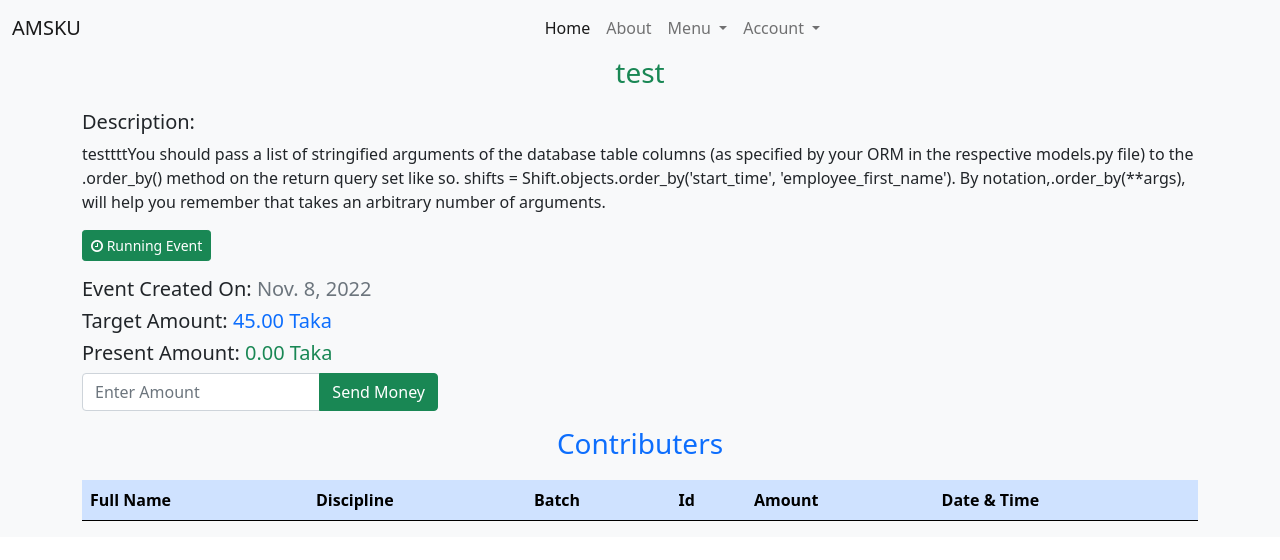
After one commit to mukit24/Alumni-Management-System-Of-KU, a Django app: page /charity-events/1/ in a window 1280 px wide. The commit adds this page. Shown: the top 560 px of the page. Run offline with Django 4.2, Linux system fonts and the light colour scheme; data comes from the database, SQL or seed files in the repository; both versions use the stored data as it was after the commit; lists and menus that the app fills with data are empty.

Commit message:
event_details

```diff
--- a/charity_events/admin.py
+++ b/charity_events/admin.py
@@ -1,4 +1,7 @@
 from django.contrib import admin
 from .models import Event
 # Register your models here.
-admin.site.register(Event)
+class EventAdmin(admin.ModelAdmin):
+    list_display = ['headline', 'running', 'target_amount', 'present_amount']
+
+admin.site.register(Event,EventAdmin)
--- a/charity_events/urls.py
+++ b/charity_events/urls.py
@@ -1,7 +1,8 @@
 from django.urls import path
-from .views import IndexView
+from .views import IndexView, DetailView
 app_name = 'charity_events'
 
 urlpatterns = [
     path('',IndexView.as_view(),name='index_view'),
+    path('<int:pk>/',DetailView.as_view(),name='detail_view'),
 ]
--- a/charity_events/views.py
+++ b/charity_events/views.py
@@ -1,14 +1,12 @@
 from django.shortcuts import render
-from django.views.generic import ListView
+from django.views.generic import ListView, DetailView
 from .models import Event
 # Create your views here.
 class IndexView(ListView):
     model = Event
-    def get_context_data(self, **kwargs):
-        # Call the base implementation first to get the context
-        context = super(IndexView, self).get_context_data(**kwargs)
-        # Create any data and add it to the context
-        context['closed_events'] = Event.objects.filter(running=False)
-        return context
+    queryset = Event.objects.order_by('-running','created_on')
+    template_name = 'charity_events/index.html'
 
-    template_name = 'charity_events/index.html'
+class DetailView(DetailView):
+    model = Event
+    template_name = 'charity_events/details.html'
--- a/static/style.css
+++ b/static/style.css
@@ -0,0 +1,4 @@
+.header{
+    text-align: center;
+    padding-bottom: 12px;
+}
--- a/templates/base.html
+++ b/templates/base.html
@@ -2,10 +2,29 @@
 {% load static %}
 <html lang="en">
 <head>
+    {% comment %} <style>
+
+            * {
+                margin: 0;
+                padding: 0;
+                outline: none !important;
+              }
+
+              body {
+                overflow-x: hidden !important;
+              }
+    </style> {% endcomment %}
     <meta charset="UTF-8">
     <meta http-equiv="X-UA-Compatible" content="IE=edge">
     <meta name="viewport" content="width=device-width, initial-scale=1.0">
     <title>Alumni Management System OF Khulna University</title>
+    <link rel="stylesheet" href=""{% static 'style.css'%}"">
+    <style>
+        .header{
+            text-align: center;
+            padding-bottom: 12px;
+        }
+    </style>
     <!--boostrap 5 css link-->
     <link href="https://cdn.jsdelivr.net/npm/bootstrap@5.0.2/dist/css/bootstrap.min.css" rel="stylesheet" integrity="sha384-EVSTQN3/azprG1Anm3QDgpJLIm9Nao0Yz1ztcQTwFspd3yD65VohhpuuCOmLASjC" crossorigin="anonymous">
     <link rel="stylesheet" href="https://cdnjs.cloudflare.com/ajax/libs/font-awesome/4.7.0/css/font-awesome.min.css">
--- /dev/null
+++ b/templates/charity_events/details.html
@@ -0,0 +1,53 @@
+{% extends 'base.html' %}
+{% block content %}
+<h3 class="header text-success">{{event.headline}}</h3>
+<h5>Description: </h5><p>{{event.description}}</p>
+{% if event.running %}
+<button class='btn btn-success btn-sm mb-3'><i class='fa fa-clock-o'></i> Running Event</button>
+{% else %}
+<button class='btn btn-danger btn-sm mb-3'><i class='fa fa-lock'></i> Closed Event</button>
+{% endif %}
+<h5>Event Created On:<span class="text-muted"> {{event.created_on.date}}</span></h5>
+<h5>Target Amount:<span class="text-primary"> {{event.target_amount}} Taka</span></h5>
+<h5>Present Amount:<span class="text-success"> {{event.present_amount}} Taka</span></h5>
+
+<div class="row">
+    <div class="col-sm-4">
+        <form action="" method="POST">
+            {% csrf_token %}
+            <div class="input-group mb-3">
+                <input type="text" class="form-control" placeholder="Enter Amount" aria-describedby="button-addon2">
+                <button class="btn btn-success" type="button" id="button-addon2">Send Money</button>
+              </div>
+        </form>
+    </div>
+</div>
+
+<h3 class="header text-primary">Contributers</h3>
+<div style="overflow-y: auto;">
+    <table class="table table-primary table-hover">
+        <thead>
+            <tr>
+                <th>Full Name</th>
+                <th>Discipline</th>
+                <th>Batch</th>
+                <th>Id</th>
+                <th>Amount</th>
+                <th>Date & Time</th>
+            </tr>
+        </thead>
+        <tbody style="font-weight: 600;">
+            {% comment %} {% for contributer in contributers %}
+            <tr>
+                <td>{{contributer.alumni.full_name}}</td>
+                <td>{{contributer.alumni.discipline}}</td>
+                <td>{{contributer.alumni.batch}}</td>
+                <td>{{contributer.alumni.student_id}}</td>
+                <td>{{contributer.amount}}</td>
+                <td>{{contributer.created_on}}</td>
+            </tr>
+            {% endfor %} {% endcomment %}
+        </tbody>
+    </table>
+</div>
+{% endblock content %}
--- a/templates/navbar.html
+++ b/templates/navbar.html
@@ -21,7 +21,7 @@
             <ul class="dropdown-menu" aria-labelledby="navbarDropdown">
               <li><a class="dropdown-item" href="#">CSE</a></li>
               <li><a class="dropdown-item" href="#">Search Alumni</a></li>
-              <li><a class="dropdown-item" href="#">Events</a></li>
+              <li><a class="dropdown-item" href="{% url 'charity_events:index_view' %}">Charity Events</a></li>
               <li><a class="dropdown-item" href="#">Alumni Fee</a></li>
               <li><a class="dropdown-item" href="#">Blog</a></li>
               <li><a class="dropdown-item" href="#">Newsletter</a></li>
```
Also changed, not shown: templates/charity_events/index.html (+24 -6 lines), db.sqlite3.
